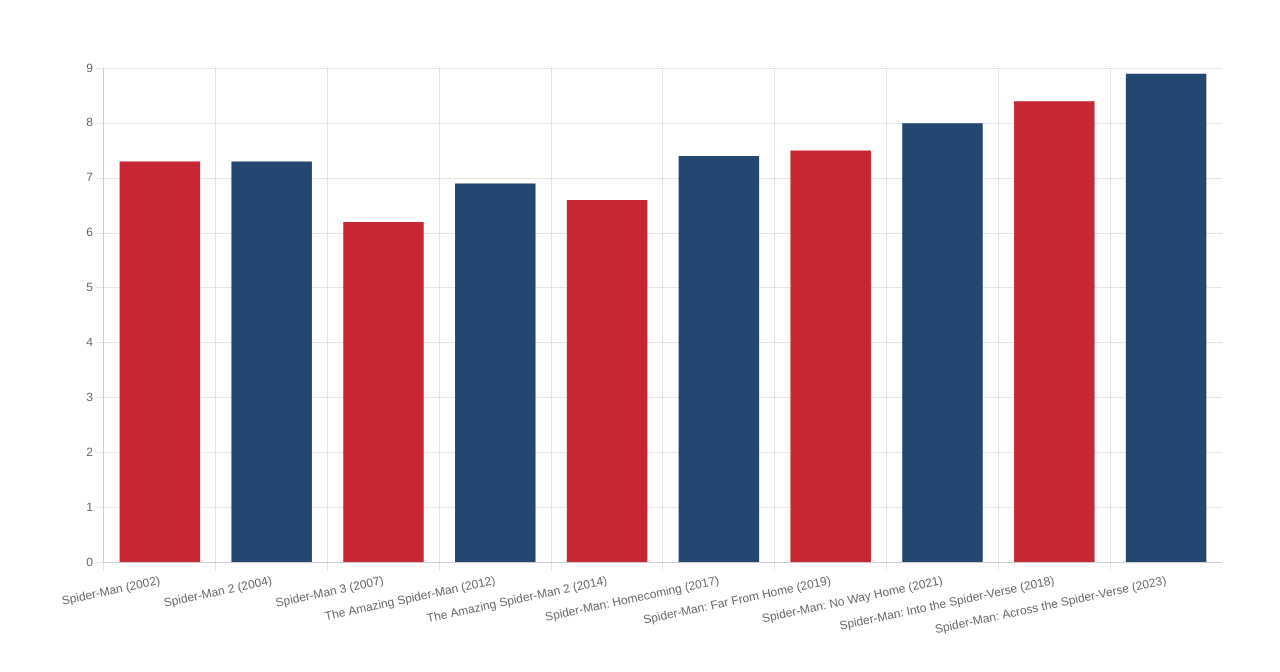
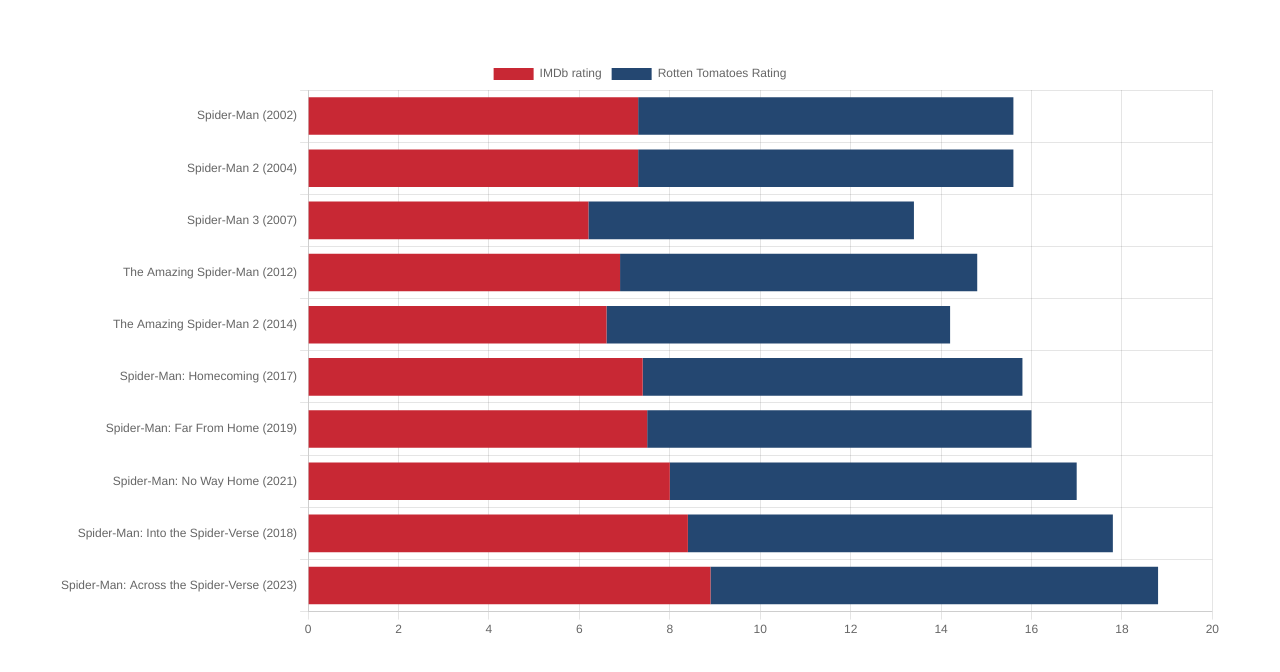
Before and after one commit to vueschool/charts-for-vue-js-3-course, a Nuxt app: page / in a window 1280 px wide. Shown: the top 672 px of the page. Built offline with nearby package versions, Linux system fonts and the light colour scheme.

Commit message:
4-vue-js-3-bar-charts

```diff
--- a/pages/index.vue
+++ b/pages/index.vue
@@ -30,8 +30,17 @@
     labels: movies.value.map((movie) => movie.title),
     datasets: [
       {
-        backgroundColor: ["#c82834", "#244771"],
+        label: "IMDb rating",
+        backgroundColor: "#c82834",
+        stack: "rating",
         data: movies.value.map((movie) => movie.rating),
+      },
+
+      {
+        label: "Rotten Tomatoes Rating",
+        stack: "rating",
+        backgroundColor: "#244771",
+        data: movies.value.map((movie) => movie.rating + 1),
       },
     ],
   };
@@ -42,9 +51,7 @@
     v-if="movies.length"
     :data="chartData"
     :options="{
-      plugins: {
-        legend: { display: false },
-      },
+      indexAxis: 'y',
     }"
   />
 </template>
```
